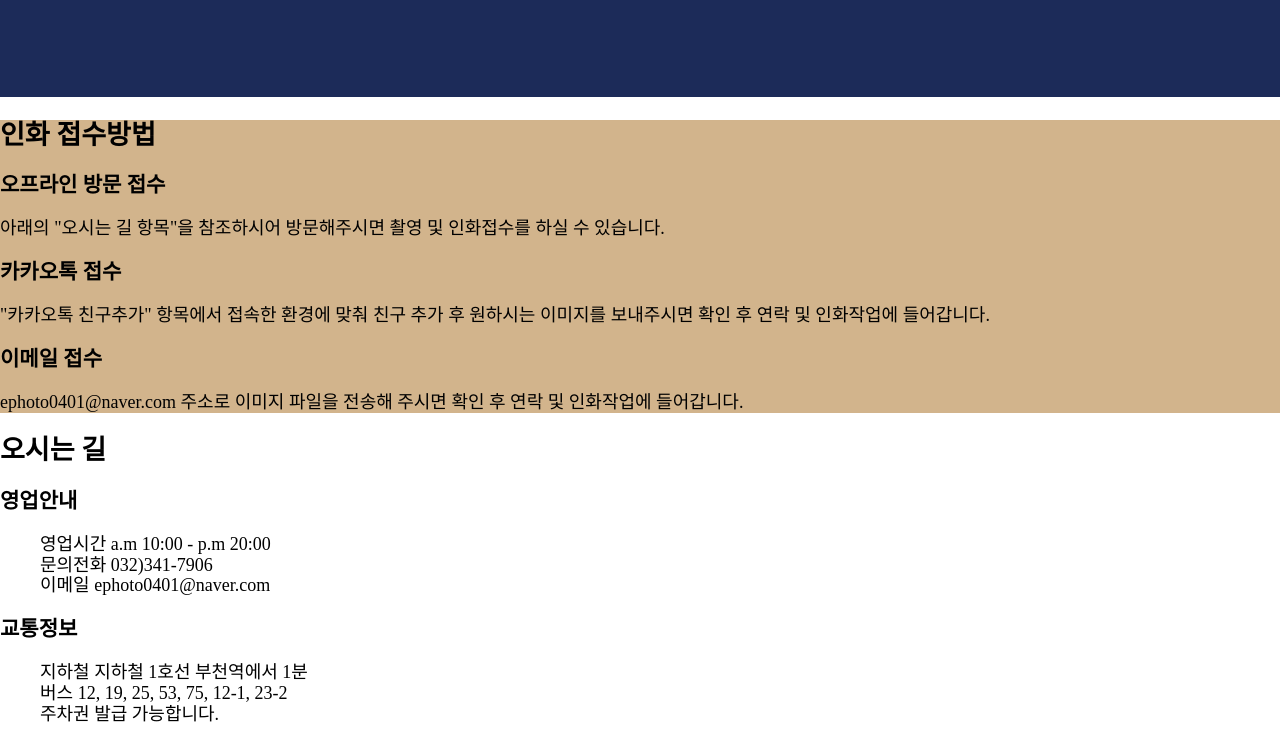
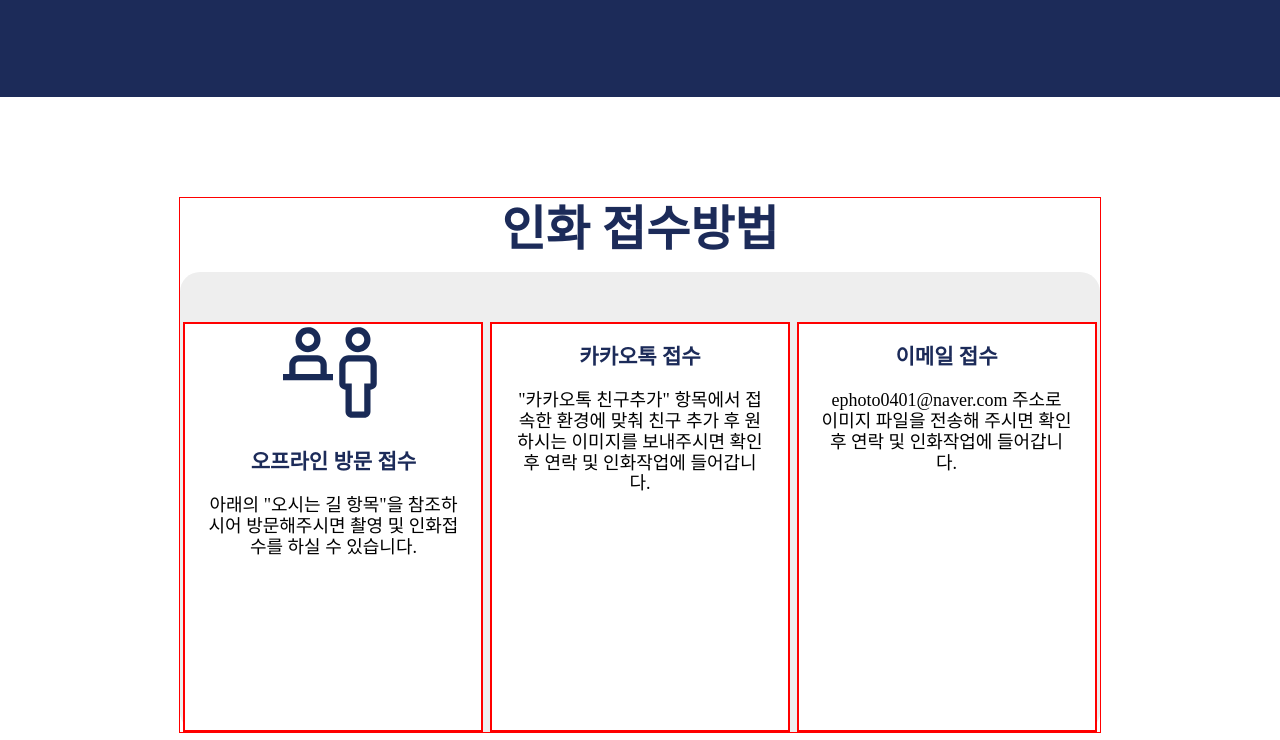
Before and after one commit to ShiroiHikaru/emart_photocenter, a plain HTML site: page index.html in a window 1280 px wide. Shown: the part 4557-5297 px from the top of the page. Drawn offline with Linux system fonts and the light colour scheme.

Commit message:
info icon add

```diff
--- a/css/style.css
+++ b/css/style.css
@@ -368,5 +368,56 @@ main{
 }
 
 #use{
-    background: tan;
+    padding-top: 100px;
 }
+
+#use .use_wrap{
+    width: 72%;
+    margin: auto;
+    border: 1px solid red;
+}
+
+#use h2{
+    font-size: 3rem;
+    line-height: 4rem;
+    color: #1C2B59;
+    margin: 0;
+    text-align: center;
+    padding-bottom: 10px;
+}
+
+#use .use_wrap .use_box{
+   width: 100%;
+   background-color: #eee;
+   border-radius: 20px;
+   display: flex;
+   justify-content: space-around;
+}
+
+#use .use_wrap .use_box div{
+    margin-top: 50px;
+    width: 300px;
+    height: 410px;
+    border: 2px solid red;
+    background: #fff;
+    text-align: center;
+}
+
+#use .use_wrap .use_box div h3{
+    font-family: jalnan;
+    color: #1C2B59;
+}
+
+
+#use .use_wrap .use_box div p{
+    width: 250px;
+    margin: auto;
+    word-break: break-all;
+}
+
+#use .use_wrap .use_box .offline .offline_icon{
+
+    background: url(../images/offline.svg) no-repeat;
+    border: 1px solid green;
+    text-indent: -9999px;
+}
--- a/index.html
+++ b/index.html
@@ -248,9 +248,11 @@
             </table>
         </section>
         <section id="use" class="use">
+            <div class="use_wrap">
                 <h2>인화 접수방법</h2>
                 <div class="use_box">
                     <div class="offline">
+                        <img src="images/offline.svg" alt="">
                         <h3>오프라인 방문 접수</h3>
                         <p>아래의 "오시는 길 항목"을 참조하시어 방문해주시면 촬영 및 인화접수를 하실 수 있습니다.</p>
                     </div>
@@ -261,6 +263,7 @@
                     <div class="em">
                         <h3>이메일 접수</h3>
                         <p>ephoto0401@naver.com 주소로 이미지 파일을 전송해 주시면 확인 후 연락 및 인화작업에 들어갑니다.</p>
+                    </div>
                 </div>
             </div>
         </section>
```
Also changed, not shown: images/offline.svg (added). Lines whose indentation alone changed are shown as unchanged.
